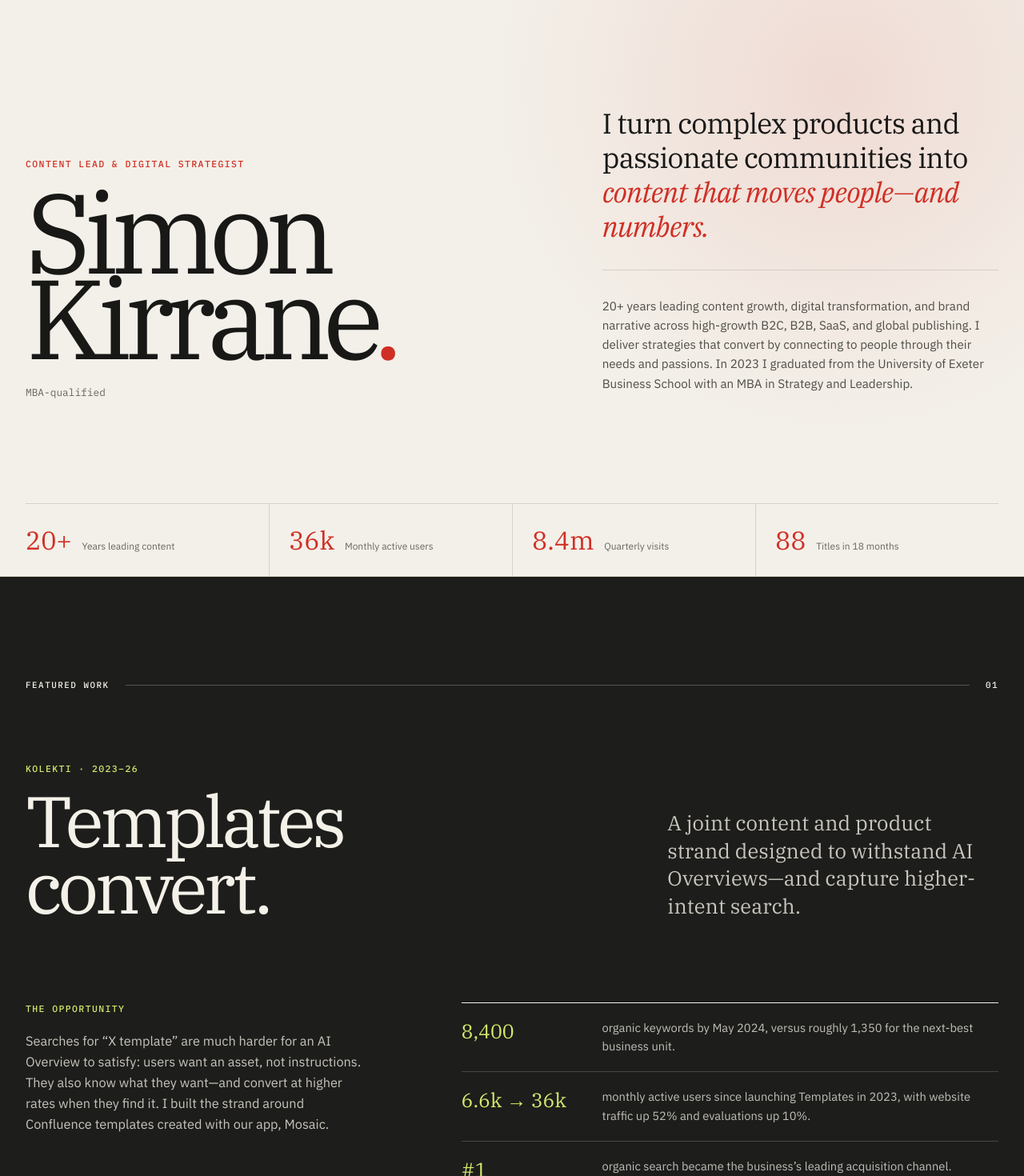
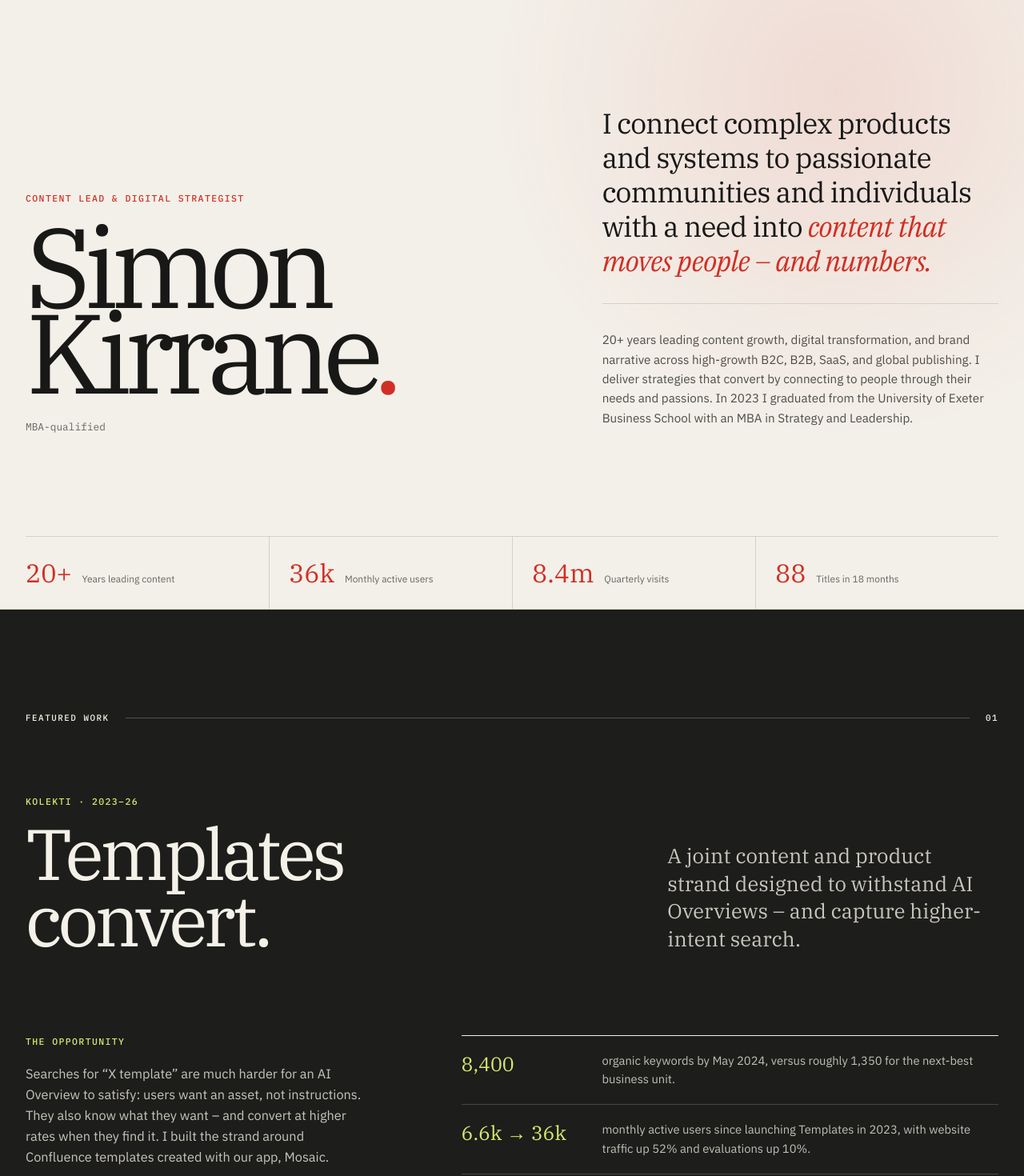
Before and after one commit to simonkirrane/Career-Highlights, a React (Vite) app: page / in a window 1280 px wide. Shown: the part 80-1550 px from the top of the page at 80% size. Built offline with nearby package versions, Linux system fonts and the light colour scheme; the HTML template or start-up script is replaced by a standard one.

Commit message:
Refine wording and punctuation in App.tsx

```diff
--- a/src/App.tsx
+++ b/src/App.tsx
@@ -80,8 +80,8 @@ export default function App() {
 
             <div className="hero-statement">
               <p>
-                I turn complex products and passionate communities into
-                <em> content that moves people—and numbers.</em>
+                I connect complex products and systems to passionate communities and individuals with a need into
+                <em> content that moves people – and numbers.</em>
               </p>
               <div className="rule" />
               <p className="hero-bio">
@@ -125,7 +125,7 @@ export default function App() {
               </div>
               <p className="case-deck">
                 A joint content and product strand designed to withstand AI
-                Overviews—and capture higher-intent search.
+                Overviews – and capture higher-intent search.
               </p>
             </div>
 
@@ -135,7 +135,7 @@ export default function App() {
                 <p>
                   Searches for “X template” are much harder for an AI Overview
                   to satisfy: users want an asset, not instructions. They also
-                  know what they want—and convert at higher rates when they find
+                  know what they want – and convert at higher rates when they find
                   it. I built the strand around Confluence templates created
                   with our app, Mosaic.
                 </p>
@@ -283,7 +283,7 @@ export default function App() {
                 <p>
                   I delivered the content strategy for the Canon EMEA Ambassador
                   launch, establishing new ways of working while coordinating
-                  globally mobile photographers—all within exacting brand and
+                  globally mobile photographers – all within exacting brand and
                   content guidelines.
                 </p>
                 <p>
@@ -349,7 +349,7 @@ export default function App() {
                 </h2>
                 <p className="case-deck">
                   With founding partner Phil O’Brien, I created a hyper-local
-                  print and digital brand from scratch in New York City—with a
+                  print and digital brand from scratch in New York City – with a
                   team of four.
                 </p>
                 <ul className="plain-results">
@@ -412,7 +412,7 @@ export default function App() {
                 <h2>GEO, playbooks &amp; technical workarounds.</h2>
               </div>
               <p className="case-deck">
-                Researching, building and delivering new AI and GEO strategies—
+                Researching, building and delivering new AI and GEO strategies –
                 and overturning accepted wisdom about what an AI agent can do.
               </p>
             </div>
@@ -445,7 +445,7 @@ export default function App() {
                 <h3>The “impossible” workaround</h3>
                 <p>
                   A custom prompt solution enabling Rovo to read content inside
-                  any Confluence macro—findings now shared with Atlassian.
+                  any Confluence macro – findings now shared with Atlassian.
                 </p>
               </article>
             </div>
```
